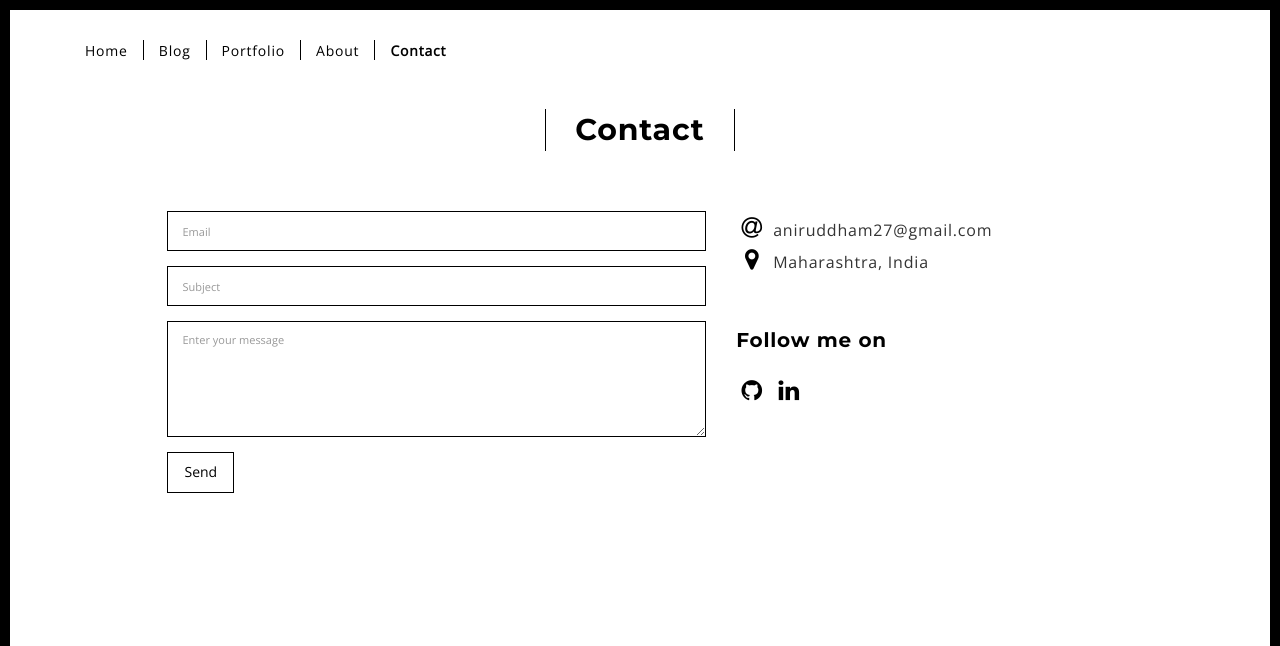
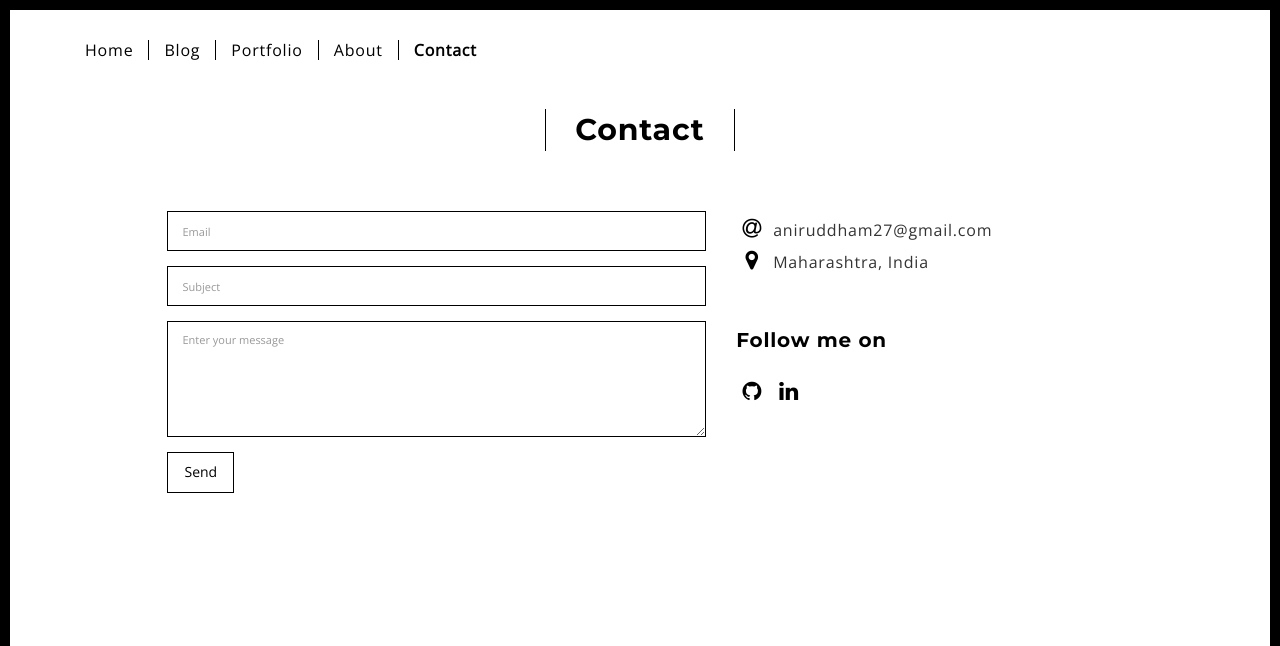
Before and after one commit to aniruddhasm/python-app, a Flask app: page /contact.html in a window 1280 px wide. Shown: the top 646 px of the page. Run offline with Flask 2, Linux system fonts and the light colour scheme; some libraries are stand-ins or nearby versions.

Commit message:
Design fies

```diff
--- a/static/app.css
+++ b/static/app.css
@@ -50,5 +50,8 @@ pre {
     font-size: 16px;
 }
 .fa-icon{
-    font-size: 24px;
+    font-size: 22px;
 }
+textarea, input, .nav>li>a {
+    font-size: 16px;
+}
```
